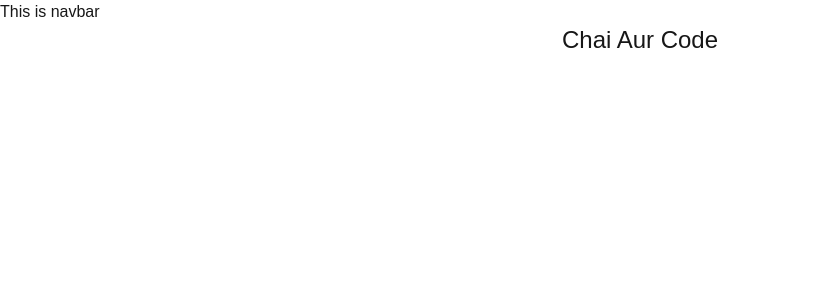
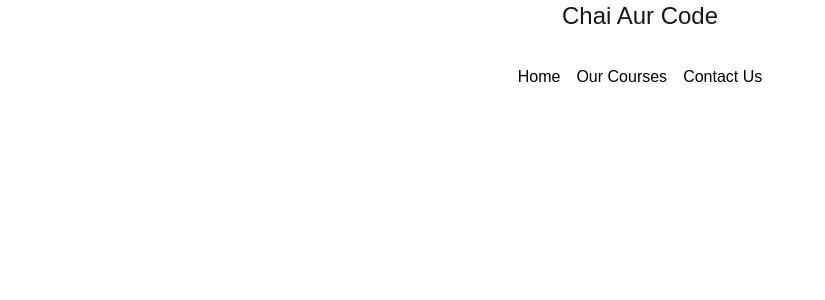
Before and after one commit to AH-Riad/MusicWeb, a Next.js app: page / in a window 1280 px wide. Shown: the top 300 px of the page, without its empty margins (0-825 px from the left). Built offline with nearby package versions, Linux system fonts and the light colour scheme.

Commit message:
Navbar added from accertinity ui

```diff
--- a/src/app/components/Navbar.tsx
+++ b/src/app/components/Navbar.tsx
@@ -1,7 +1,40 @@
-import React from "react";
+"use client";
+import React, { useState } from "react";
+import { HoveredLink, Menu, MenuItem, ProductItem } from "../ui/navbar-menu";
+import { cn } from "@/app/lib/utils";
+import Link from "next/link";
 
-function Navbar() {
-  return <div>This is navbar</div>;
+export function Navbar({ className }: { className?: string }) {
+  const [active, setActive] = useState<string | null>(null);
+  return (
+    <div
+      className={cn("fixed top-10 inset-x-0 max-w-2xl mx-auto z-50", className)}
+    >
+      <Menu setActive={setActive}>
+        <Link href={"/"}>
+          <MenuItem
+            setActive={setActive}
+            active={active}
+            item="Home"
+          ></MenuItem>
+        </Link>
+        <MenuItem setActive={setActive} active={active} item="Our Courses">
+          <div className="flex flex-col space-y-4 text-sm">
+            <HoveredLink href="/courses">All Courses</HoveredLink>
+            <HoveredLink href="/courses">Basic Music Theory</HoveredLink>
+            <HoveredLink href="/courses">Advanced Composition</HoveredLink>
+            <HoveredLink href="/courses">Song Writing</HoveredLink>
+            <HoveredLink href="/courses">Music production</HoveredLink>
+          </div>
+        </MenuItem>
+        <Link href={"/contact"}>
+          <MenuItem
+            setActive={setActive}
+            active={active}
+            item="Contact Us"
+          ></MenuItem>
+        </Link>
+      </Menu>
+    </div>
+  );
 }
-
-export default Navbar;
--- a/src/app/layout.tsx
+++ b/src/app/layout.tsx
@@ -1,8 +1,7 @@
 import type { Metadata } from "next";
 import { Geist, Geist_Mono } from "next/font/google";
 import "./globals.css";
-import Navbar from "./components/Navbar";
-
+import { Navbar } from "./components/Navbar";
 const geistSans = Geist({
   variable: "--font-geist-sans",
   subsets: ["latin"],
@@ -28,7 +27,9 @@
       <body
         className={`${geistSans.variable} ${geistMono.variable} antialiased`}
       >
-        <Navbar />
+        <div className="relative w-full flex items-center justify-center">
+          <Navbar />
+        </div>
         {children}
       </body>
     </html>
--- a/src/app/page.tsx
+++ b/src/app/page.tsx
@@ -1,5 +1,5 @@
 import Image from "next/image";
 
 export default function Home() {
-  return <h1 className="text-2xl text-center ">Chai Aur Code</h1>;
+  return <h1 className="text-2xl text-center "> Chai Aur Code</h1>;
 }
--- a/src/app/ui/navbar-menu.tsx
+++ b/src/app/ui/navbar-menu.tsx
@@ -36,7 +36,7 @@
           animate={{ opacity: 1, scale: 1, y: 0 }}
           transition={transition}
         >
-          {active === item && (
+          {active === item && children && (
             <div className="absolute top-[calc(100%_+_1.2rem)] left-1/2 transform -translate-x-1/2 pt-4">
               <motion.div
                 transition={transition}
```
